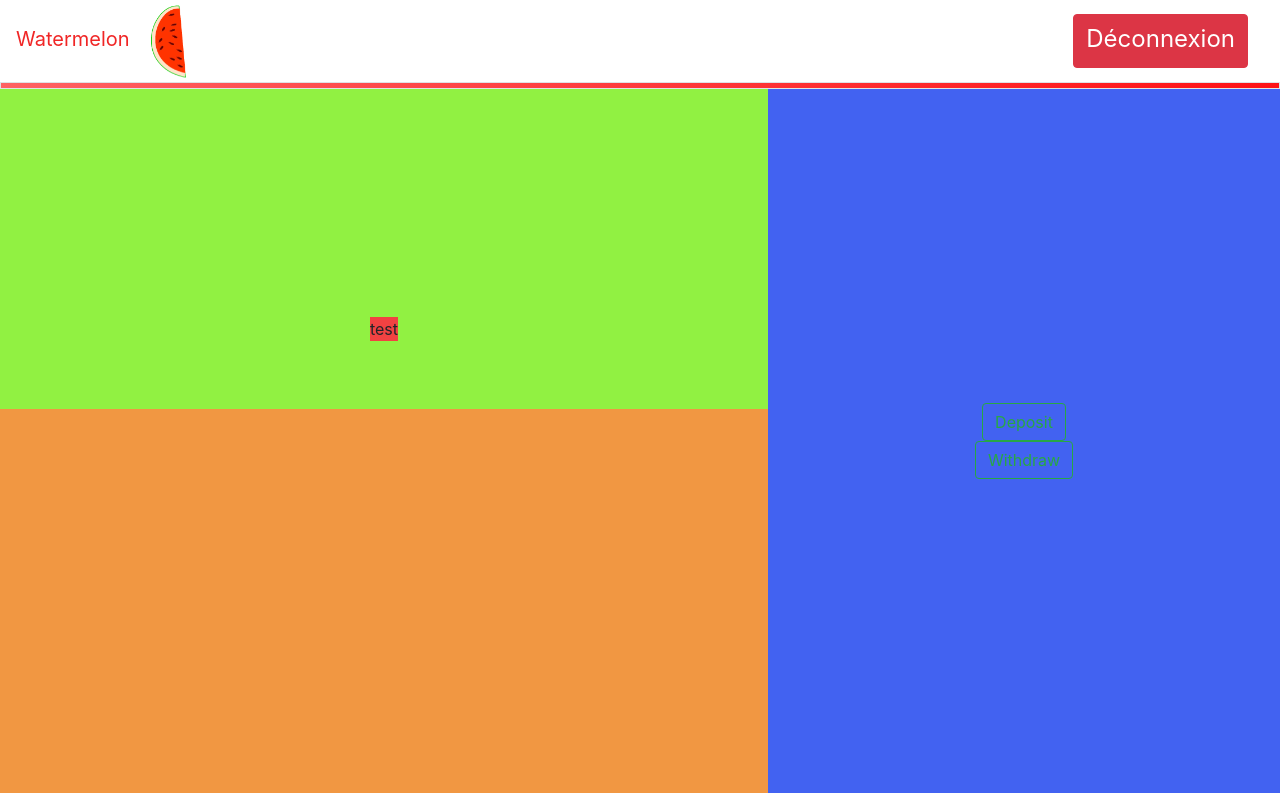
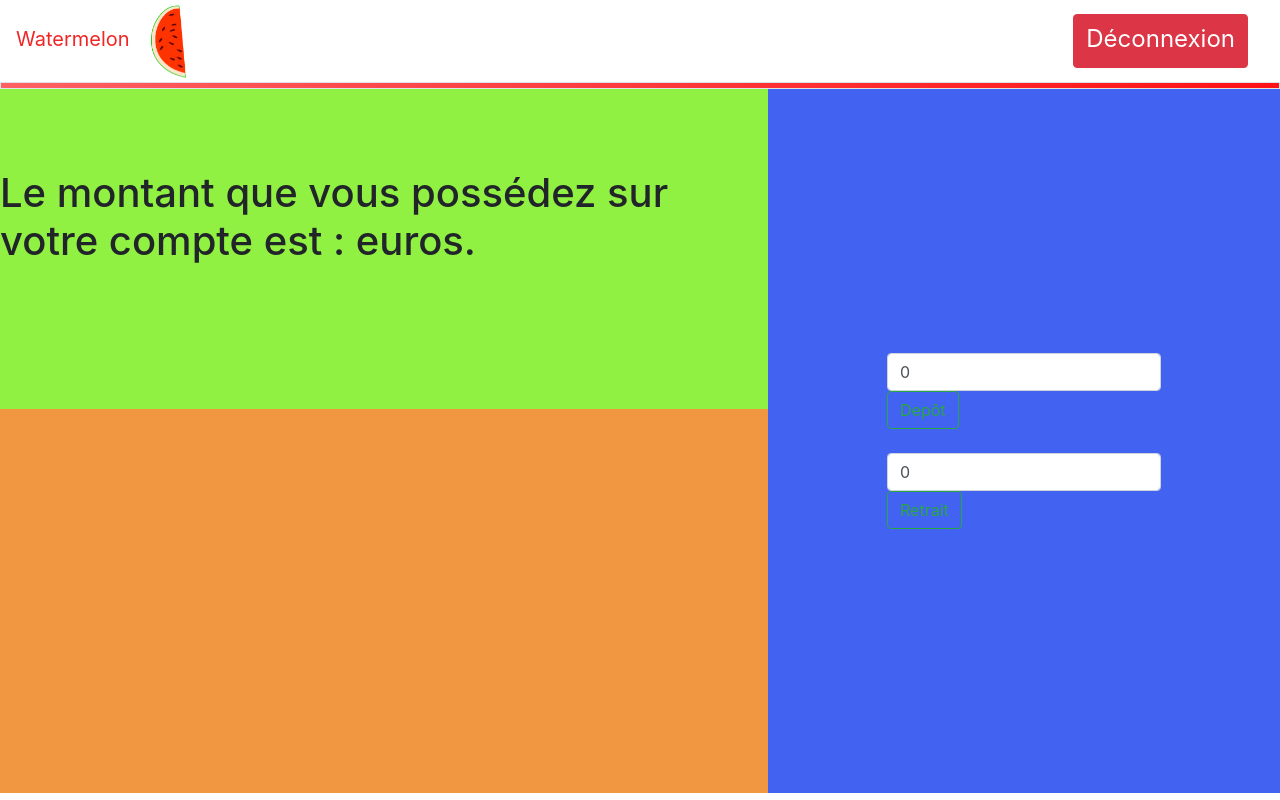
Before and after one commit to L-HommeSage/Projet-js-2019-2020, a React (Create React App) app in the folder watermelon/: page /account in a window 1280 px wide. Built offline with nearby package versions, Linux system fonts and the light colour scheme.

Commit message:
deconnexion

```diff
--- a/watermelon/src/Account/Account.css
+++ b/watermelon/src/Account/Account.css
@@ -17,7 +17,6 @@
 }
 
 .amount {
-    background-color:rgb(231, 247, 12);
     height: 20vh;
 }
 
--- a/watermelon/src/Account/Account.js
+++ b/watermelon/src/Account/Account.js
@@ -2,44 +2,93 @@ import React, { Component } from 'react';
 import { Button, Form, FormGroup, Label, Input, FormText } from 'reactstrap';
 import './Account.css';
 
-import { bdd } from '../bdd.js';
+import { data, bdd } from '../bdd.js';
+import { isTemplateElement } from '@babel/types';
 
 class Account extends Component {
 
     constructor(props) {
 
         super(props);
+        this.state = { amount: 0, retrait: 0, depot: 0 };
+
+        this.handleChange1 = this.handleChange1.bind(this);
+        this.handleChange2 = this.handleChange2.bind(this);
+        this.handleSubmit1 = this.handleSubmit1.bind(this);
+        this.handleSubmit2 = this.handleSubmit2.bind(this);
+
 
     };
 
-    getAmount() {
+    handleChange1(event) {
+        this.setState({ retrait: event.target.value });
+    }
+
+    handleChange2(event) {
+        this.setState({ depot: event.target.value });
+    }
+
+    handleSubmit1(event) {
         bdd.wallets.map((index) => {
-                if (localStorage.getItem("id") == index.user_id) {
-                    return localStorage.getItem("id");
-                }
-            });
+            if (localStorage.getItem("id") == index.user_id) {
+                index.amount -= this.state.retrait;
+            }
+        });
+        event.preventDefault();
+    }
+
+    handleSubmit2(event) {
+        bdd.wallets.map((index) => {
+            if (localStorage.getItem("id") == index.user_id) {
+                index.amount = parseInt(index.amount)+ parseInt(this.state.depot);
+                console.log(index.amount);
+            }
+        });
+        event.preventDefault();
+    }
+
+    set_amount = () => {
+
+        var am = "";
+        bdd.wallets.map((index) => {
+            if (localStorage.getItem("id") == index.user_id) {
+                am += index.amount;
+            }
+        });
+        return am;
+
     }
 
 
 
     render() {
         return (
+
             <div className='first'>
+
+
                 <div className='panel1'>
                     <div className='amount'>
-                        <h1>
-                            {this.getAmount()}
-                        </h1>
+
+                        <h1> Le montant que vous possédez sur votre compte est : {this.set_amount()} euros.</h1>
+
                     </div>
-                    <div className='cards'>test</div>
+                    <div className='cards'></div>
                 </div>
 
                 <div className='panel2'>
-                    <div class='deposit'>
-                        <Button outline color="success">Deposit</Button>
+                    <div class='deposit' onSubmit={this.handleSubmit2}>
+                        <Form>
+                            <Input type="text" name="depot" id="de" placeholder="Montant du dépot. . ." value={this.state.depot} onChange={this.handleChange2} />
+                            <Button outline color="success">Depôt</Button>
+                        </Form>
                     </div>
-                    <div class='withdraw'>
-                        <Button outline color="success">Withdraw</Button>
+                    <br></br>
+                    <div class='withdraw' onSubmit={this.handleSubmit1}>
+                        <Form>
+                            <Input type="text" name="retrait" id="re" placeholder="Montant du retrait. . ." value={this.state.retrait} onChange={this.handleChange1} />
+                            <Button outline color="success">Retrait</Button>
+                        </Form>
                     </div>
 
                 </div>
--- a/watermelon/src/Navigation2/Navigation2.js
+++ b/watermelon/src/Navigation2/Navigation2.js
@@ -23,6 +23,11 @@ class Navigation2 extends Component {
     });
   }
 
+  deco() {
+    localStorage.removeItem("id");
+
+  }
+
   render() {
 
     return (
@@ -43,8 +48,10 @@ class Navigation2 extends Component {
 
            <NavbarBrand>
               <Link to='/Account'>
-                <Button color='danger'>
+                <Button color='danger' onClick={this.deco}>
+                 <Link to='/'>
                   <div className="deco">Déconnexion</div>
+                  </Link>
                 </Button>
               </Link>
             </NavbarBrand>
```
Also changed, not shown: watermelon/src/Inscription/Inscription.js (line endings or trailing spaces), watermelon/src/bdd.js (line endings or trailing spaces).
